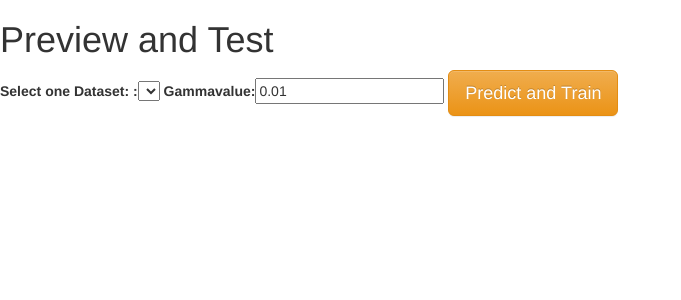
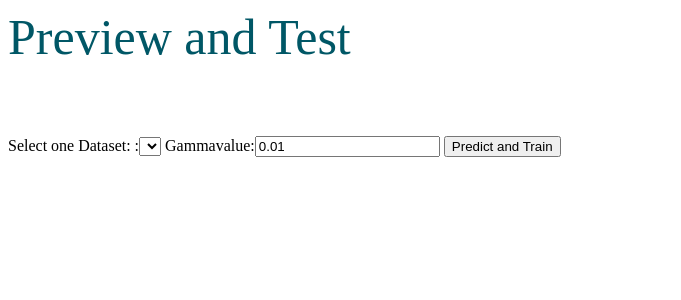
Before and after one commit to bundasmanu/ProjetoMestrado, a Django app: page /preview/trainPreview in a window 1280 px wide. Shown: the top 300 px of the page, without its empty margins (0-681 px from the left). Run offline with Django 3.2, Linux system fonts and the light colour scheme; lists and menus that the app fills with data are empty; parts of the project's set-up code (start-up, migrations or seed data) failed here and were passed over; some libraries are stand-ins or nearby versions.

Commit message:
Configuracao dos Templates e static files efetuada, com alterações já visíveis

```diff
--- a/Dataset/views/DatasetCRUD.py
+++ b/Dataset/views/DatasetCRUD.py
@@ -4,7 +4,7 @@ from Dataset.Forms.DatasetForm import DatasetTemp
 
 def listAllDatasets(request):
     shelf = Dataset.objects.all()
-    return render(request, 'index.html', {'shelf' : shelf}) #ATRIBUTO SHELF NO TEMPLATE PREVIEW, VAI RECEBER TODOS OS OBJETOS QUE ESTAO NA TABELA DATASET
+    return render(request, 'dataset/index.html', {'shelf' : shelf}) #ATRIBUTO SHELF NO TEMPLATE PREVIEW, VAI RECEBER TODOS OS OBJETOS QUE ESTAO NA TABELA DATASET
 
 def listDataset(request, idDataset):
 
@@ -22,7 +22,7 @@ def listDataset(request, idDataset):
 
         #dsetForm = DatasetTemp(instance=dset) #OBJETO DATASET COM TODOS OS CAMPOS
 
-        return render(request, 'listDataset.html', {'dset': dset})
+        return render(request, 'dataset/listDataset.html', {'dset': dset})
 
     except:
         raise
--- a/expDjango/static/css/indexPage.css
+++ /dev/null
@@ -1,5 +0,0 @@
-
-h1 {
-    top: 10%;
-    left: 50%;
-}
--- a/expDjango/urls.py
+++ b/expDjango/urls.py
@@ -15,9 +15,14 @@ Including another URLconf
 """
 from django.contrib import admin
 from django.urls import path, include
+from django.conf import settings
+from django.conf.urls.static import static
 
 urlpatterns = [
     path('admin/', admin.site.urls),
     path('dataset/', include('Dataset.urls')),
     path('preview/', include('treinoPrevisao.urls'))
 ]
+
+if settings.DEBUG:
+    urlpatterns += static(settings.STATIC_URL, document_root=settings.STATIC_ROOT)
--- /dev/null
+++ b/static/dataset/css/indexPage.css
@@ -0,0 +1,6 @@
+h1{
+    margin: 0 0 70px;
+    font-weight: 500;
+    font-size: 50px;
+    color: #005766;
+}
--- a/Dataset/templates/index.html
+++ b/templates/dataset/index.html
@@ -3,9 +3,7 @@
 <html>
     <head>
         <title>Preview Dataset</title>
-        <link rel="stylesheet" href="//maxcdn.bootstrapcdn.com/bootstrap/3.2.0/css/bootstrap.min.css">
-        <link rel="stylesheet" href="//maxcdn.bootstrapcdn.com/bootstrap/3.2.0/css/bootstrap-theme.min.css">
-        <link rel="stylesheet" href="{% static 'css/indexPage.css' %}">
+        <link rel="stylesheet" type="text/css" href="{% static 'dataset/css/indexPage.css' %}">
     </head>
     <body>
         {% block content %}
--- a/Dataset/templates/listDataset.html
+++ b/templates/dataset/listDataset.html
@@ -1,4 +1,4 @@
-{% extends 'index.html' %}
+{% extends 'dataset/index.html' %}
 {% block content %}
     <p>ID: {{ dset.id }}</p>
     </br>
--- a/treinoPrevisao/templates/showAccuracy.html
+++ b/templates/treinoPrevisao/showAccuracy.html
@@ -1,4 +1,4 @@
-{% extends 'index.html' %}
+{% extends 'dataset/index.html' %}
 {% block content %}
     <p>{{ accValue }}</p>
 {% endblock %}
--- a/treinoPrevisao/templates/trainPreview.html
+++ b/templates/treinoPrevisao/trainPreview.html
@@ -1,4 +1,4 @@
-{% extends 'index.html' %}
+{% extends 'dataset/index.html' %}
 {% block content %}
     <h1>Preview and Test</h1>
     <form method="post">
--- a/treinoPrevisao/views/predictResponse.py
+++ b/treinoPrevisao/views/predictResponse.py
@@ -24,11 +24,11 @@ def uploadTrainPredict(request):
                 accuracyResult = preview(gammaValue=gammaValue, dropdownValue=dropdDownSelectedValue)
 
                 #RENDER TO RESPONSE--> SEND DATA TO NEW TEMPLATE
-                return render(request, 'showAccuracy.html', {'accValue' : accuracyResult})
+                return render(request, 'treinoPrevisao/showAccuracy.html', {'accValue' : accuracyResult})
         else:
             #REDIRECT TO SAME PAGE WITH UPGRADED FORM
             form = tpForm.TrainPredForm()
-            return render(request,'trainPreview.html', {'form' : form}) #ALTERAR DPS O NOME DA FORM
+            return render(request,'treinoPrevisao/trainPreview.html', {'form' : form}) #ALTERAR DPS O NOME DA FORM
     except:
         raise
 
```
Also changed, not shown: expDjango/settings.py (+9 -2 lines), templates/dataset/__init__.py (added), templates/treinoPrevisao/__init__.py (added).
